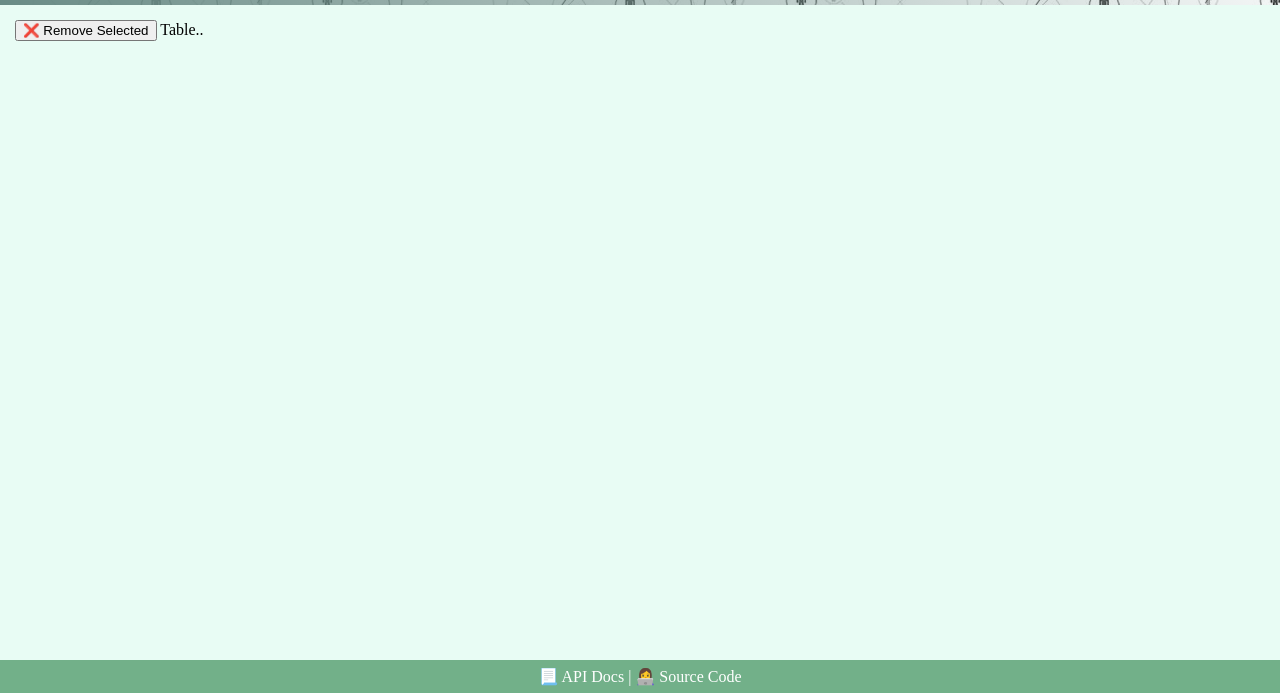
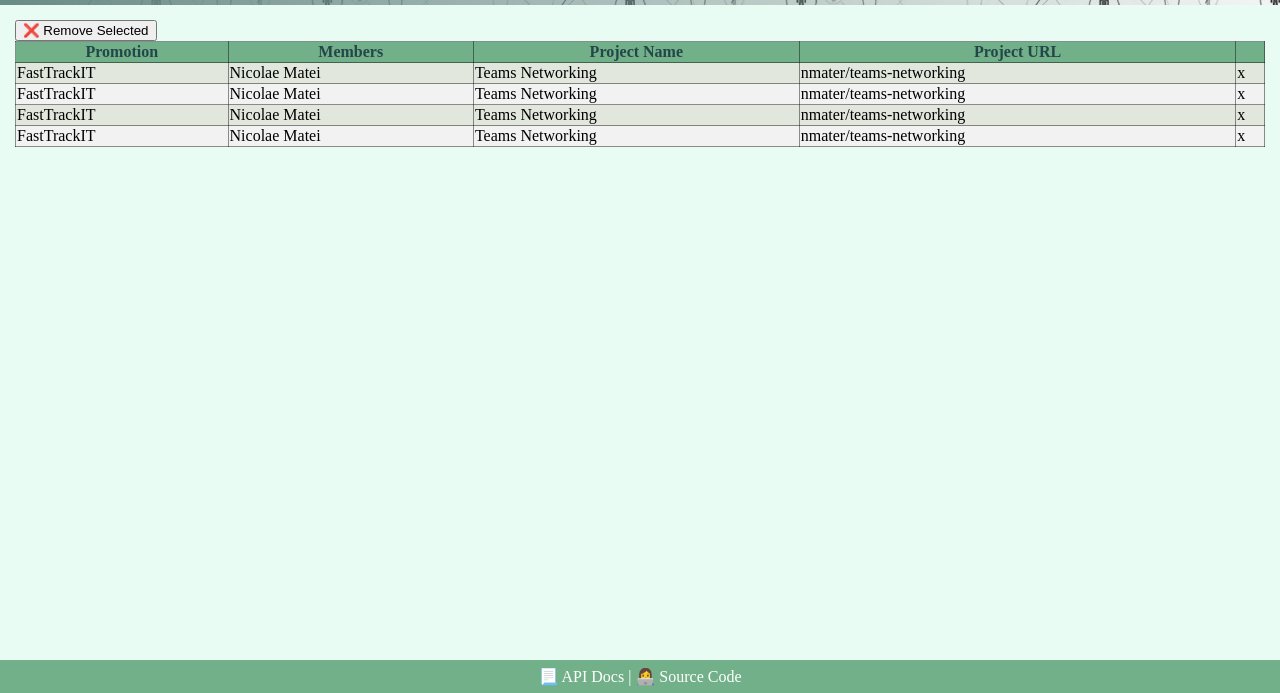
Before and after one commit to andreeaiaconi/teams-networking, a website built with webpack: page src/index.html in a window 1280 px wide. Shown: the part 107-800 px from the top of the page. Built offline with nearby package versions, Linux system fonts and the light colour scheme.

Commit message:
feat: add CSS styling for the table

```diff
--- a/src/index.html
+++ b/src/index.html
@@ -9,21 +9,62 @@
     <header>
       <div id="header-wrapper">
         <div>
-          <img src="images/Networking Team Icon.png" alt="" width="100" height="100" >
+          <img src="images/Networking Team Icon.png" alt="" width="100" height="100" />
         </div>
-      <div id="header-info">
-        <h1>Teams Networking</h1>
-      <h2>CRUD operations examples(Create, Read, Update, Delete)</h2>
-      </div>
-
+        <div id="header-info">
+          <h1>Teams Networking</h1>
+          <h2>CRUD operations examples(Create, Read, Update, Delete)</h2>
+        </div>
       </div>
     </header>
     <section id="main section">
       <button>❌ Remove Selected</button>
-
-      Table..
-
+      <table id="teamsTable">
+        <thead>
+          <!-- Groups the table header rows -->
+          <tr>
+            <!-- Table Row -->
+            <th>Promotion</th>
+            <!-- Represents individual header cells -->
+            <th>Members</th>
+            <th>Project Name</th>
+            <th>Project URL</th>
+            <th></th>
+          </tr>
+        </thead>
+        <tbody>
+          <tr>
+            <td>FastTrackIT</td>
+            <!-- Table Data -->
+            <td>Nicolae Matei</td>
+            <td>Teams Networking</td>
+            <td>nmater/teams-networking</td>
+            <td>x</td>
+          </tr>
+          <tr>
+            <td>FastTrackIT</td>
+            <td>Nicolae Matei</td>
+            <td>Teams Networking</td>
+            <td>nmater/teams-networking</td>
+            <td>x</td>
+          </tr>
+          <tr>
+            <td>FastTrackIT</td>
+            <td>Nicolae Matei</td>
+            <td>Teams Networking</td>
+            <td>nmater/teams-networking</td>
+            <td>x</td>
+          </tr>
+          <tr>
+            <td>FastTrackIT</td>
+            <td>Nicolae Matei</td>
+            <td>Teams Networking</td>
+            <td>nmater/teams-networking</td>
+            <td>x</td>
+          </tr>
+        </tbody>
+      </table>
     </section>
-    <footer> 📃 API Docs | 👩‍💻 Source Code </footer>
+    <footer>📃 API Docs | 👩‍💻 Source Code</footer>
   </body>
 </html>
--- a/src/style.css
+++ b/src/style.css
@@ -23,7 +23,7 @@ header {
   align-items:center;
 }
 #my-picture {
-  adding: 5px;
+  padding: 5px;
   width: 108px;
   height: 108px;
 }
@@ -48,7 +48,26 @@ h2 {
   font-weight: 100;
     font-size: 1.2em;
 }
+#teamsTable {
+  width: 100%;
+  border-collapse: collapse;
+  padding: 5px;
+}
+#teamsTable th,
+#teamsTable td {
+  border: 1px, solid #0000006e;
+}
 
+#teamsTable th {
+  background-color: rgb(114, 176, 137);
+  color: rgb(37, 70, 73)
+}
+#teamsTable tr:nth-child(even) {
+    background-color: #f2f2f2;
+}
+#teamsTable tr:nth-child(odd) {
+    background-color: #e1e7dc;
+}
 footer {
   background-color: rgb(114, 176, 137);
   color: white;
```
